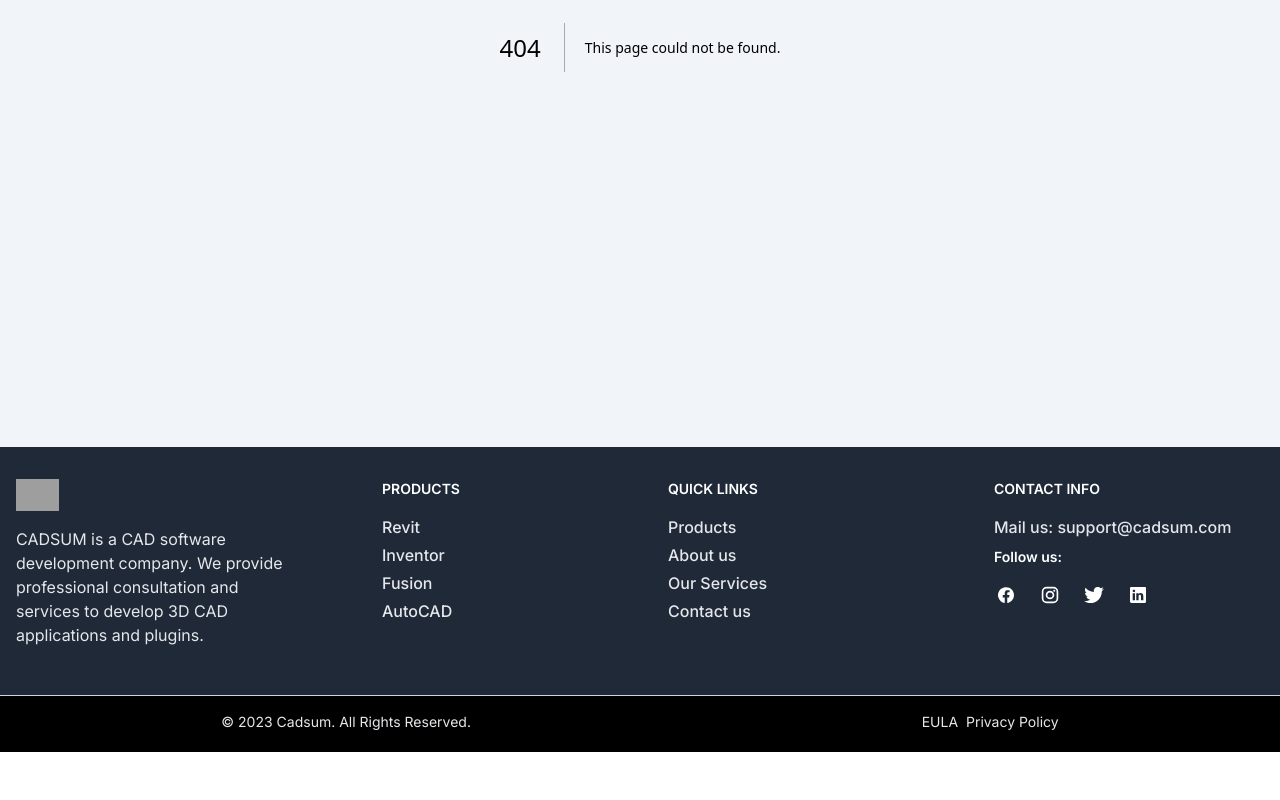
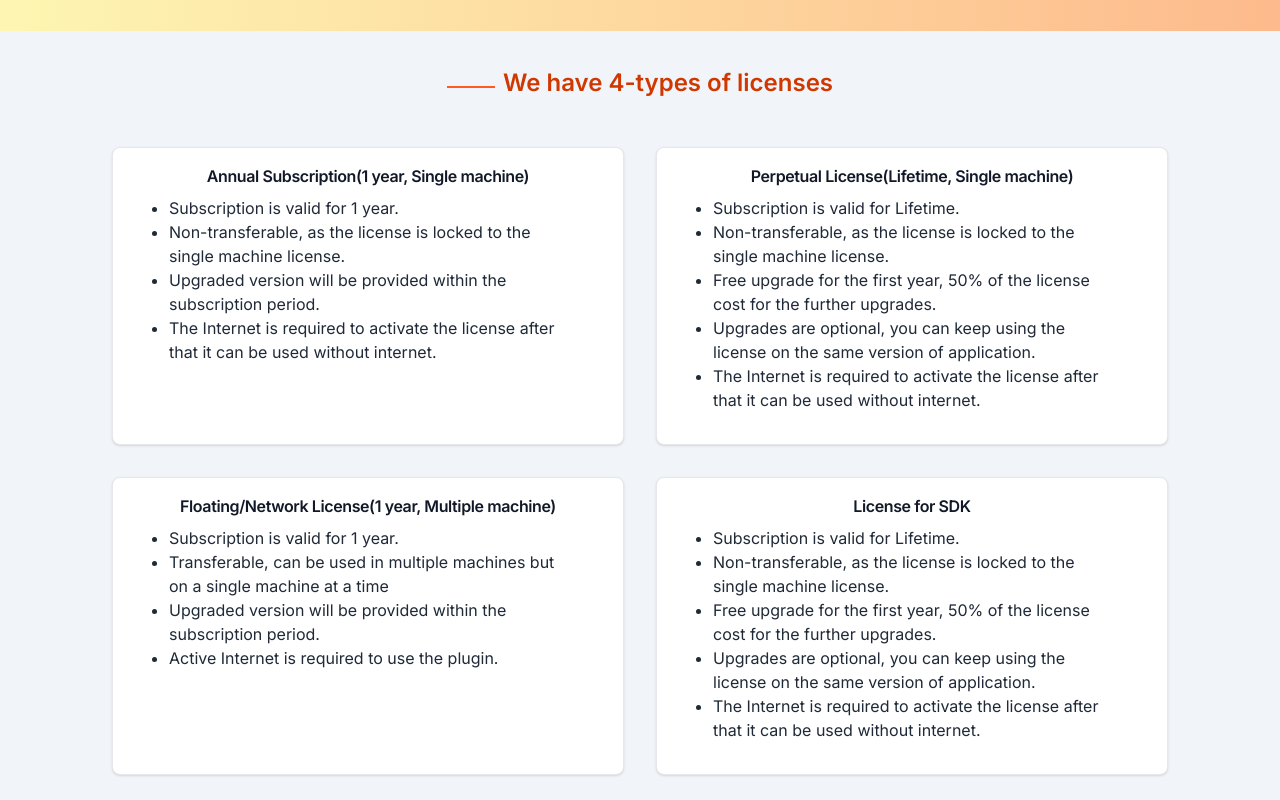
Before and after one commit to PiyushKumar19/Cadsum-frontend, a Next.js app: page /LicensePolicy in a window 1280 px wide. Before the commit this address had no page. Shown: the part 420-1220 px from the top of the page. Before the commit the page ends 1172 px from the top, so only its background shows below. Built offline with nearby package versions, Linux system fonts and the light colour scheme; grey boxes are pictures that could not be loaded.

Commit message:
LicensePolicy and activation guid added

```diff
--- /dev/null
+++ b/src/app/LicensePolicy/page.tsx
@@ -0,0 +1,86 @@
+import React from 'react'
+
+const LicensePolicy = () => {
+    return (
+        <div className='mb-10'>
+             <header className="bg-gradient-to-r from-yellow-100 to-orange-300 h-96 flex items-center justify-center ">
+        <div className="relative container mx-auto text-center text-white h-full flex items-center justify-center">
+          <div className="bg-gradient-to-r from-yellow-100 to-orange-300  p-8 rounded-lg">
+            <h1 className="text-4xl text-gray-800 font-bold">License Policy</h1>
+            <p className="mt-2 text-lg text-gray-800">
+            Cadsum licensing policy are simple- Anual, Perpitual, Network and SDK, you decide what to buy.
+            </p>
+          </div>
+        </div>
+      </header>
+    <div className='mt-8 justify-center flex'>
+    <div className="flex items-center space-x-2 mt-1">
+    <hr className="w-12 border-t-2 border-orange-500 mt-2" />
+    <h2 className="text-orange-600 font-semibold text-2xl">We have 4-types of licenses</h2>
+</div>
+      </div>
+
+      <div className="flex justify-center mt-8">
+
+          <div className="max-w-lg p-4 w-1/2 m-4 bg-white border border-gray-200 rounded-lg shadow">
+            <h5 className="mb-2 text-base text-center font-semibold tracking-tight text-gray-900">
+            Annual Subscription(1 year, Single machine)
+            </h5>
+            <ul className="list-disc mx-10 mb-4">
+                    <li>Subscription is valid for 1 year.</li>
+                    <li>Non-transferable, as the license is locked to the single machine license.</li>
+                    <li>Upgraded version will be provided within the subscription period.</li>
+                    <li>The Internet is required to activate the license after that it can be used without internet.</li>
+                </ul>
+          </div>
+
+          <div className="max-w-lg p-4 w-1/2 m-4 bg-white border border-gray-200 rounded-lg shadow">
+            <h5 className="mb-2 text-base text-center font-semibold tracking-tight text-gray-900">
+            Perpetual License(Lifetime, Single machine)
+            </h5>
+            <ul className="list-disc mx-10 mb-4">
+                    <li>Subscription is valid for Lifetime.</li>
+                    <li>Non-transferable, as the license is locked to the single machine license.</li>
+                    <li>Free upgrade for the first year, 50% of the license cost for the further upgrades.</li>
+                    <li>Upgrades are optional, you can keep using the license on the same version of application.</li>
+                    <li>The Internet is required to activate the license after that it can be used without internet.</li>
+                </ul>
+          </div>
+        </div>
+
+        <div className="flex justify-center">
+          <div className="max-w-lg p-4 w-1/2 m-4 bg-white border border-gray-200 rounded-lg shadow">
+            <h5 className="mb-2 text-base text-center font-semibold tracking-tight text-gray-900">
+            Floating/Network License(1 year, Multiple machine)
+            </h5>
+            <ul className="list-disc mx-10 mb-4">
+                    <li>Subscription is valid for 1 year.</li>
+                    <li>Transferable, can be used in multiple machines but on a single machine at a time</li>
+                    <li>Upgraded version will be provided within the subscription period.</li>
+                    <li>Active Internet is required to use the plugin.</li>
+                </ul>
+          </div>
+
+          <div className="max-w-lg p-4 w-1/2 m-4 bg-white border border-gray-200 rounded-lg shadow">
+            <h5 className="mb-2 text-base text-center font-semibold tracking-tight text-gray-900">
+            License for SDK
+            </h5>
+            <ul className="list-disc mx-10 mb-4">
+                    <li>Subscription is valid for Lifetime.</li>
+                    <li>Non-transferable, as the license is locked to the single machine license.</li>
+                    <li>Free upgrade for the first year, 50% of the license cost for the further upgrades.</li>
+                    <li>Upgrades are optional, you can keep using the license on the same version of application.</li>
+                    <li>The Internet is required to activate the license after that it can be used without internet.</li>
+                </ul>
+          </div>
+        </div>
+
+
+
+
+
+        </div>
+    )
+}
+
+export default LicensePolicy
--- /dev/null
+++ b/src/app/activation-guide/page.tsx
@@ -0,0 +1,74 @@
+import React from 'react'
+
+function activationGuide() {
+  return (
+    <div>
+         <header className="bg-gradient-to-r from-yellow-100 to-orange-300 h-96 flex items-center justify-center">
+        <div className="relative container mx-auto text-center text-white h-full flex items-center justify-center">
+          <div className="bg-gradient-to-r from-yellow-100 to-orange-300  p-8 rounded-lg">
+            <h1 className="text-4xl text-gray-800 font-bold">Activation Guide</h1>
+            <p className="mt-2 text-lg text-gray-800">
+            Follow the steps below to activate the license.
+            </p>
+          </div>
+        </div>
+      </header>
+
+      <div>
+
+        <div className='mt-8 mr-32 ml-32 mb-8 rounded bg-white p-10'>
+
+        <div className='flex justify-center'>
+
+      <div className="flex items-center space-x-2">
+                        <hr className="w-12 border-t-2 border-orange-500 mt-2" />
+                        <h2 className="text-orange-600 font-semibold text-xl">Activate(Internet is required)</h2>
+                    </div>
+                    </div>
+
+
+        <div>
+        <p className="mt-4"><b>Step 1: </b> After purchasing the product you will get a license key by email.</p>
+        <p className="mt-1"><b>Step 2: </b> Go to the Help menu of plugin in the ribbon of the software.</p>
+        <p className="mt-1"><b>Step 3: </b> Paste the license key into the provided field and click the "Activate" button. Refer to the image below for guidance.</p>
+        <p className="mt-1"><b>Step 4: </b> You will see a popup confirming the successful activation of your product.</p>
+        </div>
+
+
+        <div className='items-center flex flex-col mt-8'>
+
+      <div className="flex items-center space-x-2">
+                        <hr className="w-12 border-t-2 border-orange-500 mt-2" />
+                        <h2 className="text-orange-600 font-semibold text-xl">Activate Offline(Without Internet)</h2>
+
+                    </div>
+                    <p className="mt-2 text-base">
+                        Offline Activation is only available if you are unable to activate your license using the first method given above.
+                    </p>
+                    </div>
+
+
+        <div>
+        <p className="mt-4"><b>Step 1: </b> After purchasing the product you will get a license key by email.</p>
+        <p className="mt-1"><b>Step 2: </b> Go to the Help menu of plugin in the ribbon of the software.</p>
+        <p className="mt-1"><b>Step 3: </b> Press Save to create a license request file. (2.1)</p>
+        <p className="mt-1"><b>Step 4: </b> Email the request file to the email address cadsuminfo@gmail.com to get a response file.</p>
+        <p className="mt-1"><b>Step 5: </b> Press the Open button to load the response file. (2.2)</p>
+        <p className="mt-1"><b>Step 6: </b> Press Activate button. (2.3)</p>
+        <p className="mt-2">If you encounter any issues while activating your license, please contact us for assistance.</p>
+        </div>
+
+
+
+
+      </div>
+
+      </div>
+
+
+
+    </div>
+  )
+}
+
+export default activationGuide
```
